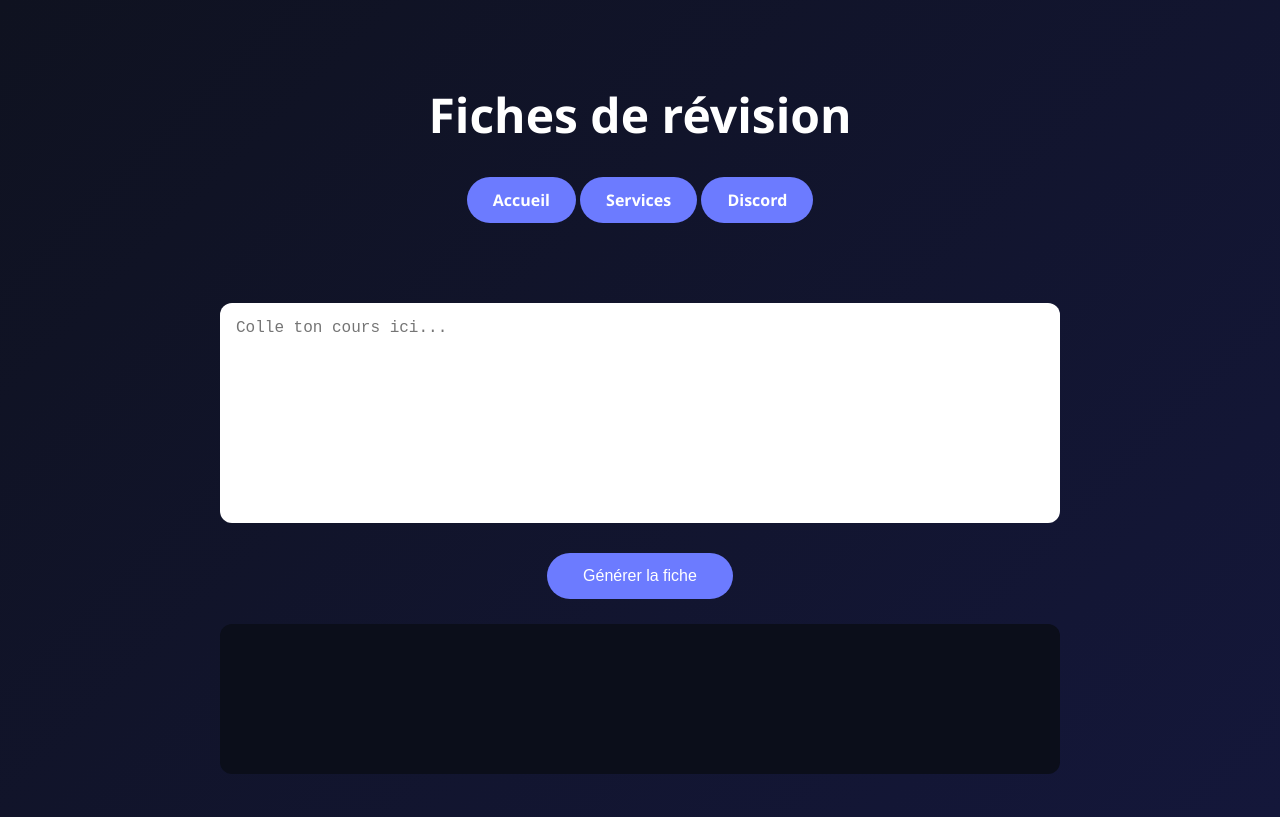
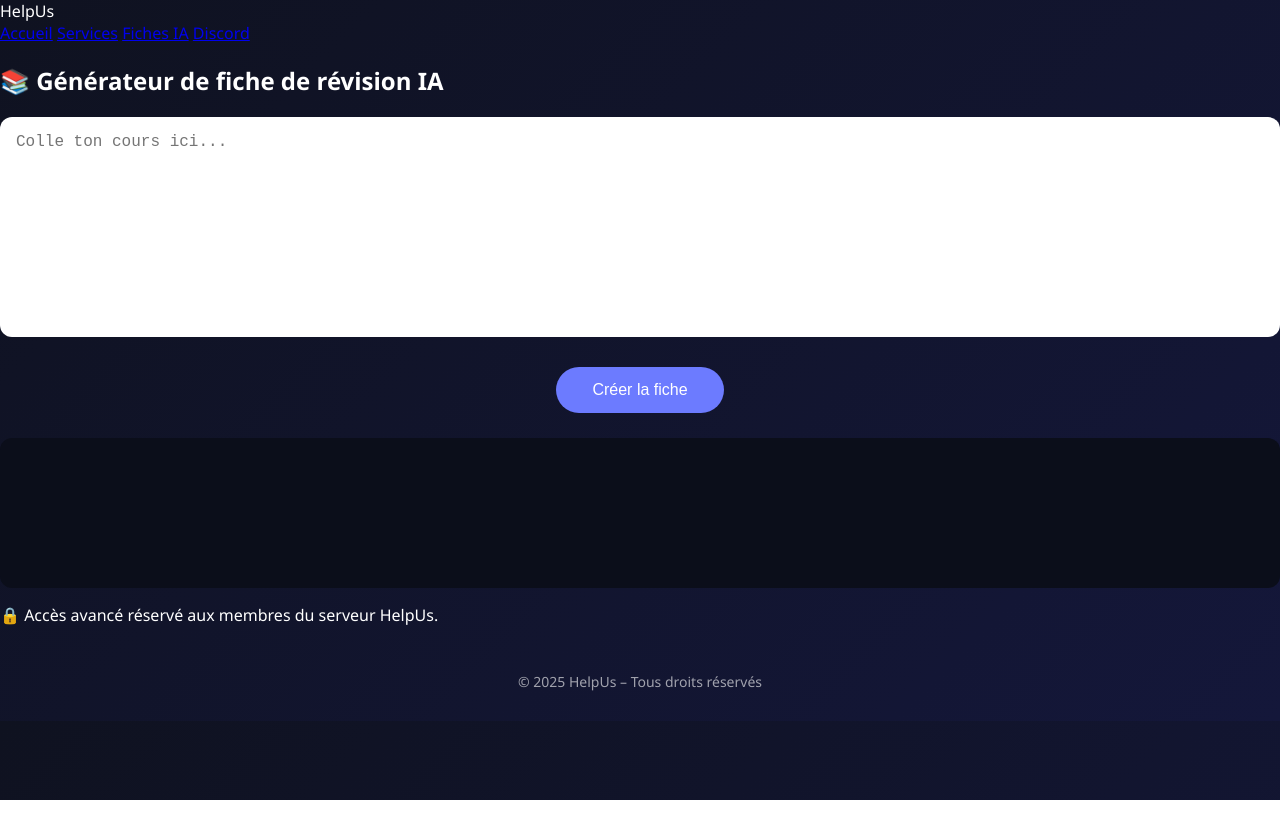
Before and after one commit to Onyx3217/Fiche-revision, a plain HTML site: page revision.html in a window 1280 px wide. Drawn offline with Linux system fonts and the light colour scheme.

Commit message:
Update revision.html

```diff
--- a/revision.html
+++ b/revision.html
@@ -2,25 +2,36 @@
 <html lang="fr">
 <head>
     <meta charset="UTF-8">
-    <title>Fiches de révision</title>
+    <title>HelpUs – Fiches de révision IA</title>
     <link rel="stylesheet" href="style.css">
 </head>
 <body>
 
-<header>
-    <h1>Fiches de révision</h1>
-    <nav>
+<nav class="navbar">
+    <div class="logo">HelpUs</div>
+    <div class="links">
         <a href="index.html">Accueil</a>
         <a href="services.html">Services</a>
-        <a href="https://discord.gg/TON_INVITE">Discord</a>
-    </nav>
-</header>
+        <a href="revision.html">Fiches IA</a>
+        <a href="https://discord.gg/TON_INVITATION" target="_blank">Discord</a>
+    </div>
+</nav>
 
-<div class="container">
+<section class="section">
+    <h1>📚 Générateur de fiche de révision IA</h1>
+
     <textarea id="cours" placeholder="Colle ton cours ici..."></textarea>
-    <button onclick="generer()">Générer la fiche</button>
+    <button id="btn" onclick="generer()">Créer la fiche</button>
     <pre id="resultat"></pre>
-</div>
+
+    <p class="info">
+        🔒 Accès avancé réservé aux membres du serveur HelpUs.
+    </p>
+</section>
+
+<footer>
+    © 2025 HelpUs – Tous droits réservés
+</footer>
 
 <script src="script.js"></script>
 </body>
```
